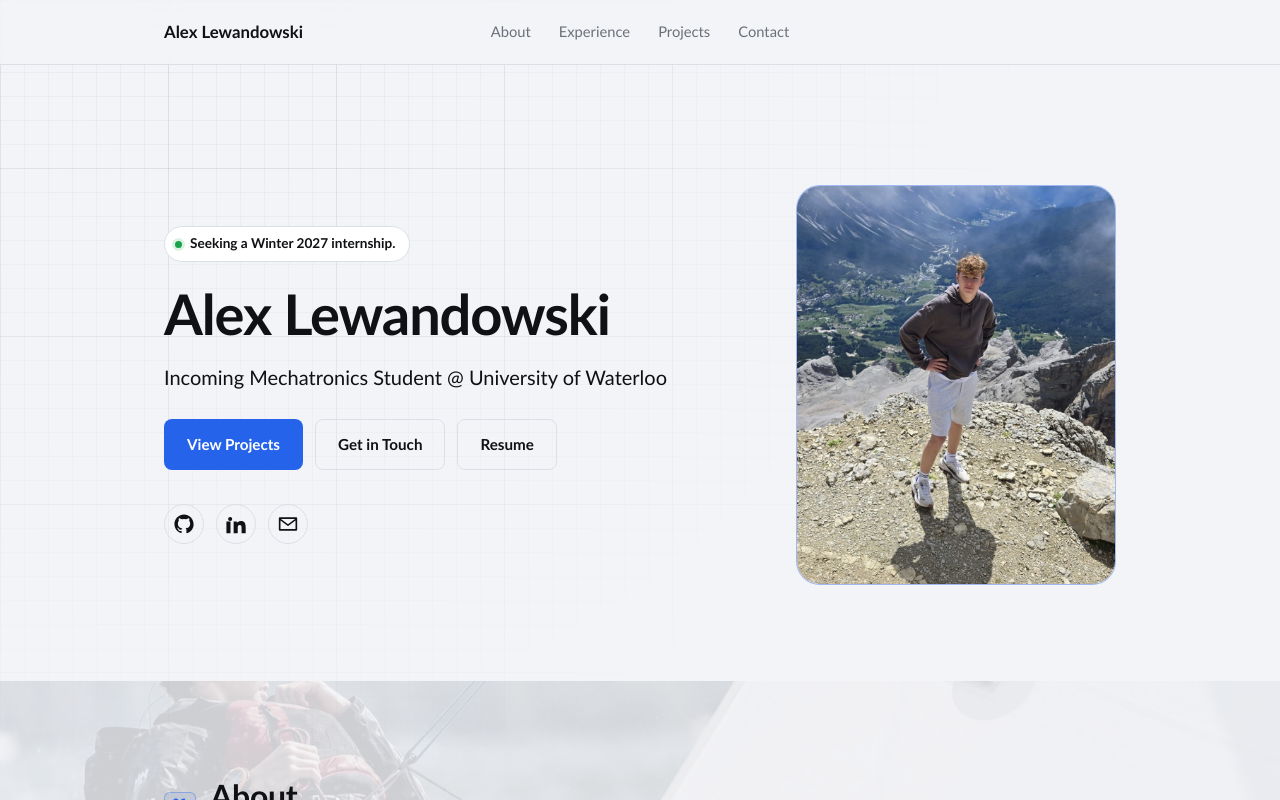
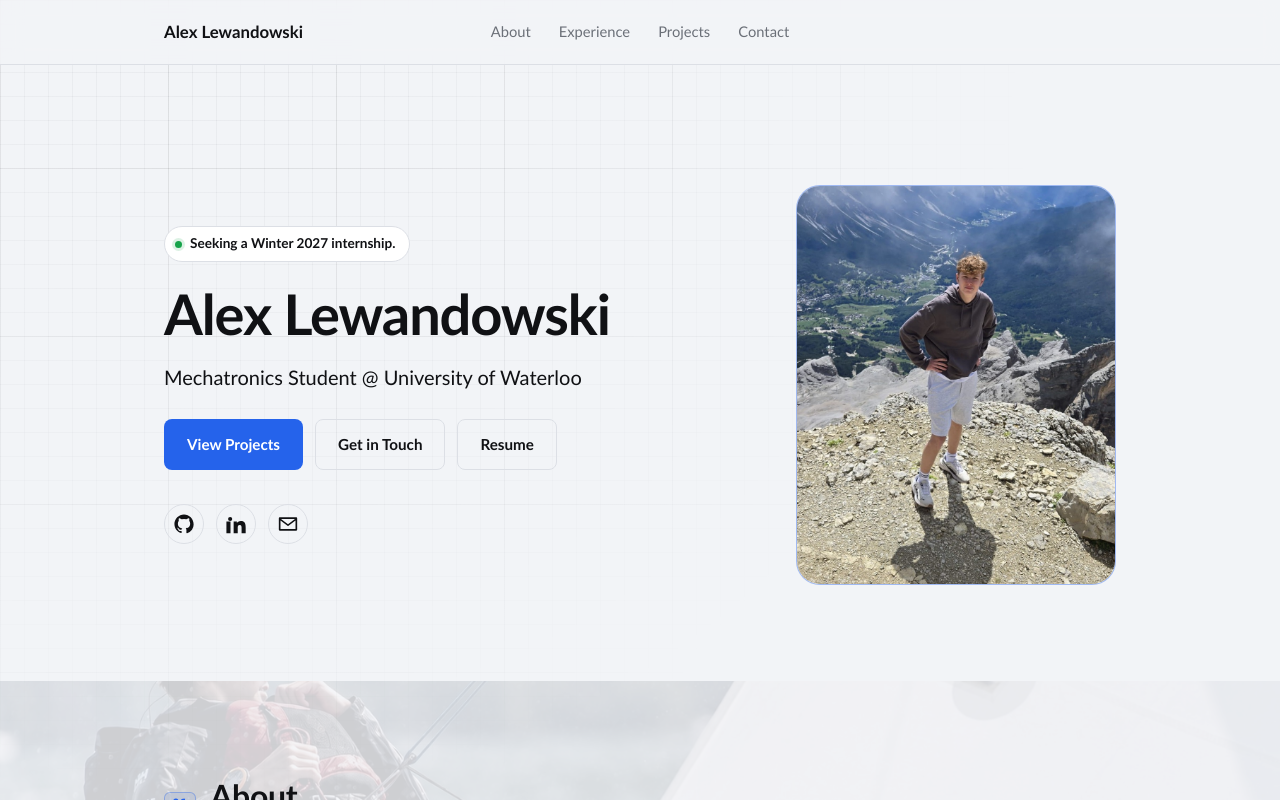
Before and after one commit to Lew-Alex/Portfolio, a React (Vite) app: page / in a window 1280 px wide. Shown: the top 800 px of the page. Built offline with nearby package versions, Linux system fonts and the light colour scheme.

Commit message:
Drop 'Incoming' from role title, fix Over Under Design Award year

```diff
--- a/src/data/portfolio.js
+++ b/src/data/portfolio.js
@@ -8,7 +8,7 @@
 
 export const profile = {
   name: 'Alex Lewandowski',
-  role: 'Incoming Mechatronics Student @ University of Waterloo',
+  role: 'Mechatronics Student @ University of Waterloo',
   tagline: 'Seeking a Winter 2027 internship.',
   location: 'City, State',
   email: 'alexlewandowski08@gmail.com',
@@ -56,7 +56,7 @@ export const experience = [
         awards: [
           'Think Award (2024 VEX Worlds)',
           '8th of 20,000+ teams in Autonomous Skills at Worlds',
-          'Design Award (2025 Ontario Provincials)',
+          'Design Award (2024 Ontario Provincials)',
         ],
         bullets: [
           "Served as main programmer and a core mechanical designer, owning the robot's codebase and contributing to key chassis and subsystem design decisions.",
```
